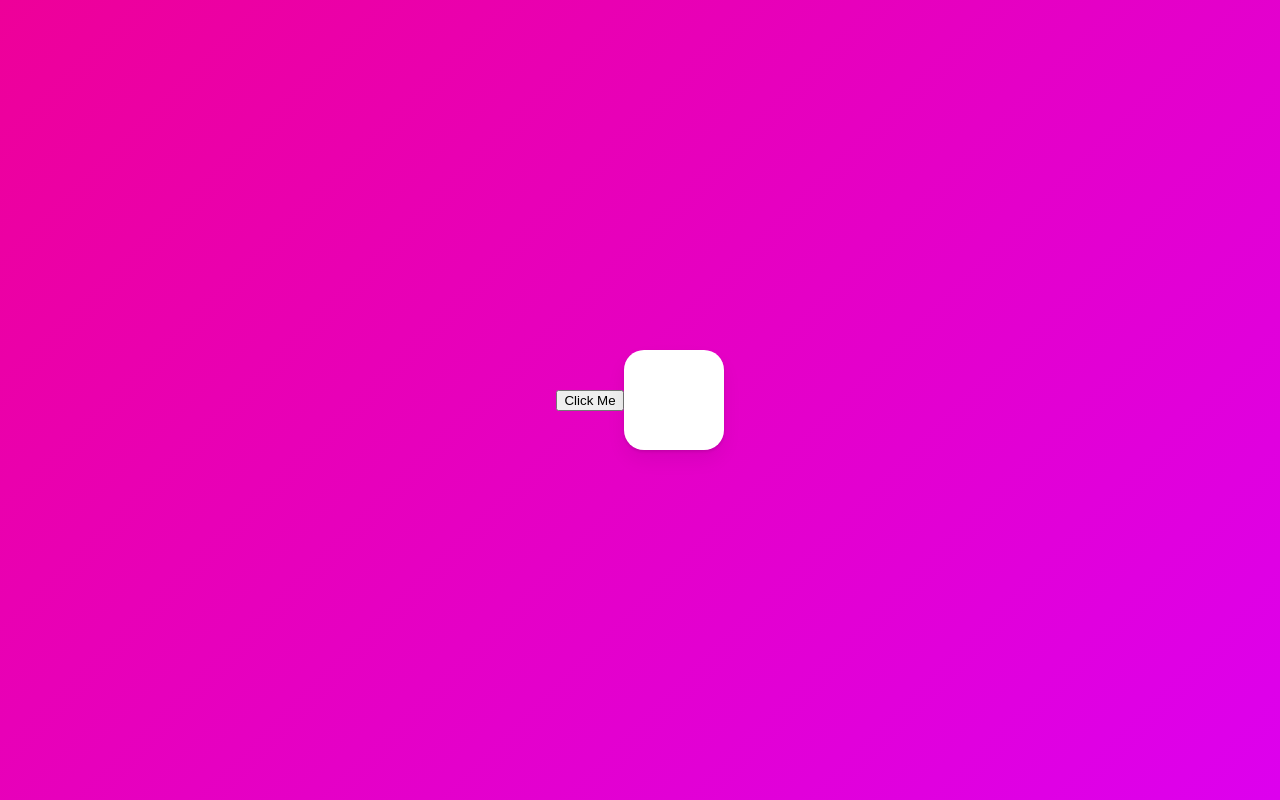
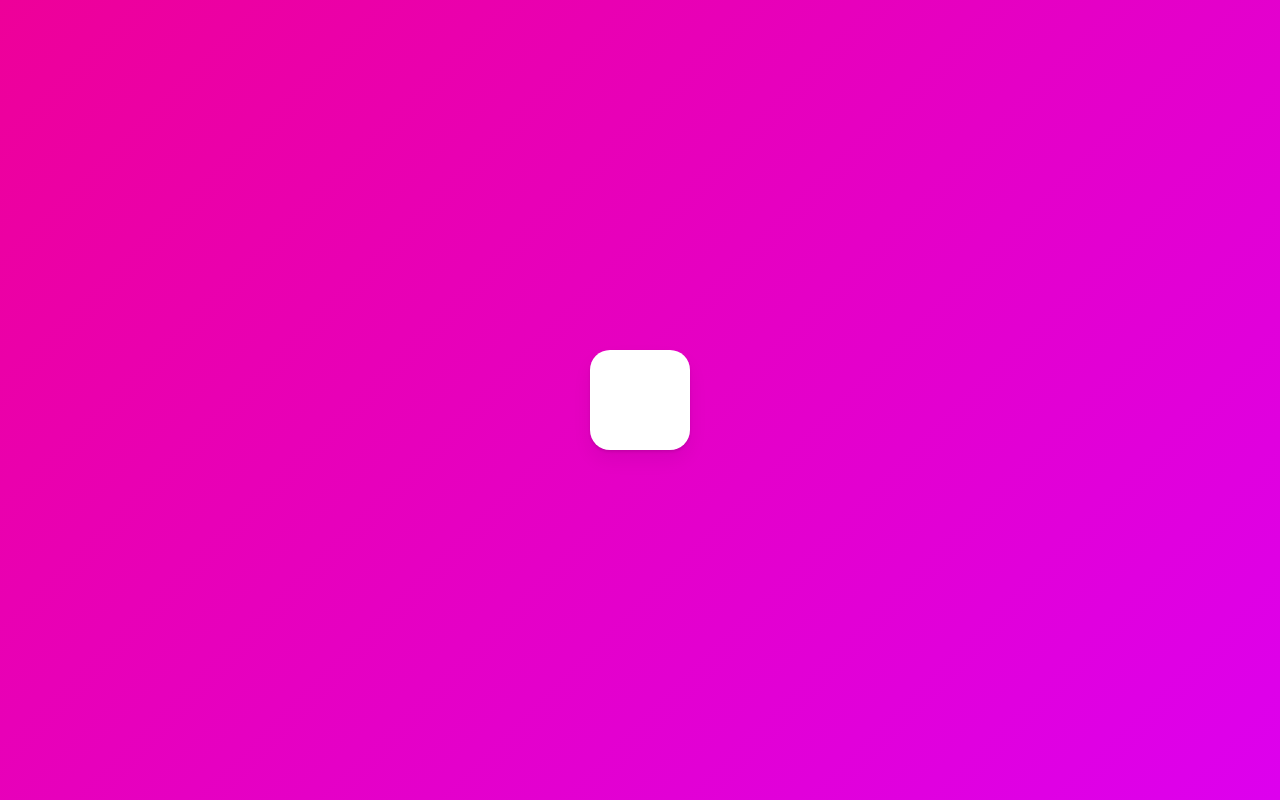
Before and after one commit to HBSPS/React-Animation, a React (Create React App) app: page / in a window 1280 px wide. Built offline with nearby package versions, Linux system fonts and the light colour scheme.

Commit message:
:sparkles: useTransform
useTransform을 사용해 박스의 위치에 따라 scale 변화시키기

```diff
--- a/src/App.tsx
+++ b/src/App.tsx
@@ -1,6 +1,5 @@
 import styled from "styled-components";
-import { motion, useMotionValue } from "framer-motion";
-import { useEffect } from "react";
+import { motion, useMotionValue, useTransform } from "framer-motion";
 
 const Wrapper = styled.div`
   height: 100vh;
@@ -21,11 +20,11 @@
 
 function App() {
   const x = useMotionValue(0);
+  const scale = useTransform(x, [-800, 0, 800], [2, 1, 0.1]);
 
   return (
     <Wrapper>
-      <button onClick={() => x.set(200)}>Click Me</button>
-      <Box style={{x: x}} drag="x" dragSnapToOrigin />
+      <Box style={{x: x, scale: scale}} drag="x" dragSnapToOrigin />
     </Wrapper>
   );
 };
```
